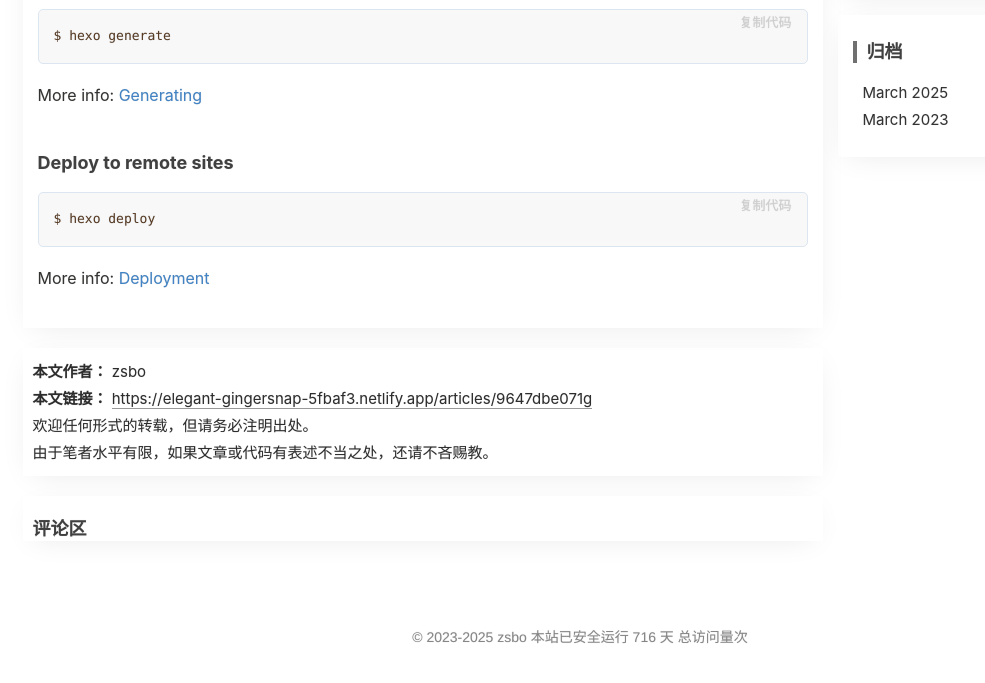
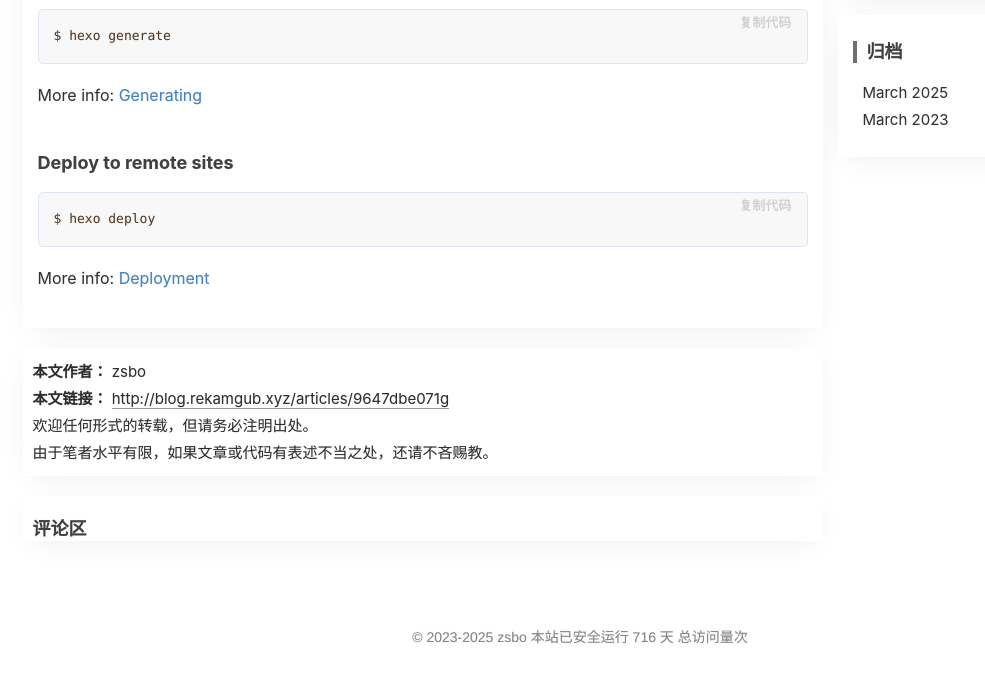
Before and after one commit to zhaoshaobo12138/rekamgub, a plain HTML site: page articles/9647dbe071g/index.html in a window 1280 px wide. Shown: the part 781-1464 px from the top of the page, without its empty margins (60-1045 px from the left). Drawn offline with nearby package versions, Linux system fonts and the light colour scheme; some packages are replaced by stand-ins of ours; a script that the page names is missing.

Commit message:
Site updated: 2025-03-03 17:48:43

```diff
--- a/articles/9647dbe071g/index.html
+++ b/articles/9647dbe071g/index.html
@@ -201,8 +201,8 @@
 	</div>
 	<div>
 		<strong>本文链接：</strong>
-		<a href="https://elegant-gingersnap-5fbaf3.netlify.app/articles/9647dbe071g">
-			https://elegant-gingersnap-5fbaf3.netlify.app/articles/9647dbe071g
+		<a href="http://blog.rekamgub.xyz/articles/9647dbe071g">
+			http://blog.rekamgub.xyz/articles/9647dbe071g
 		</a>
 	</div>
 	<div>
```
Also changed, not shown: articles/9dj6bd35615/index.html (+2 -2 lines).
